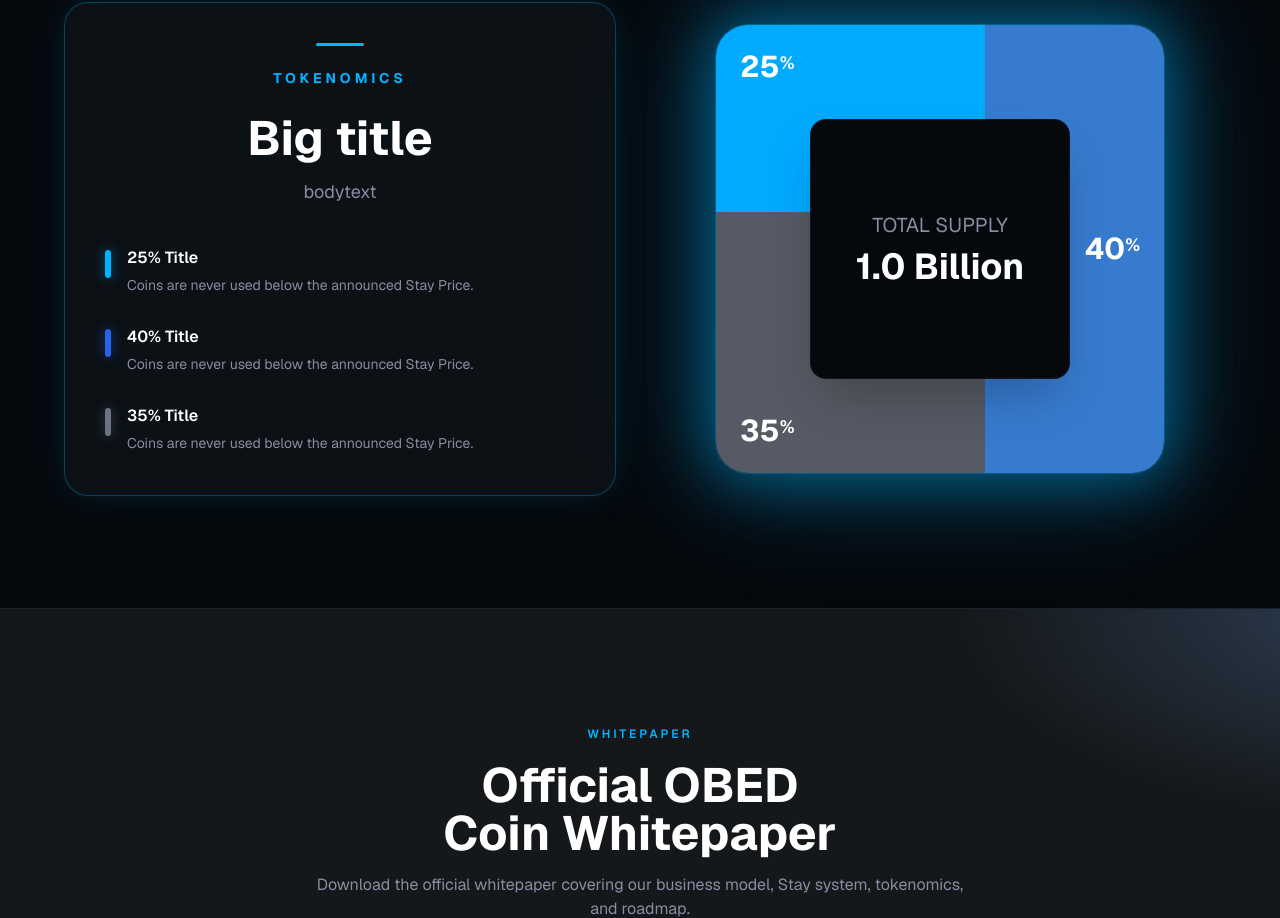
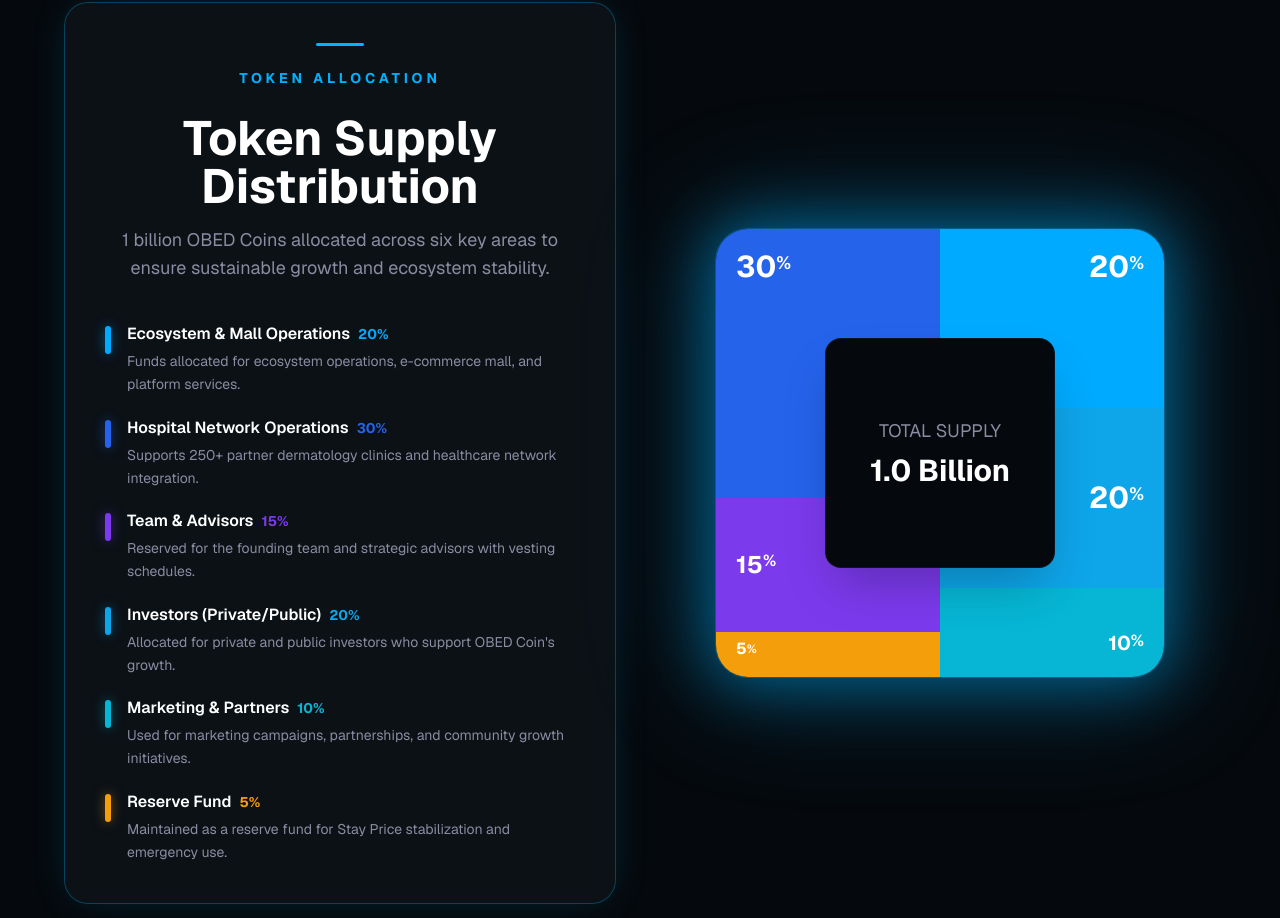
Before and after one commit to SonnyBlackVito/Obed_frontend, a Next.js app: page / in a window 1280 px wide. Shown: the part 5769-6687 px from the top of the page. Built offline with nearby package versions, Linux system fonts and the light colour scheme.

Commit message:
first commit

```diff
--- a/components/sections/token-supply.tsx
+++ b/components/sections/token-supply.tsx
@@ -4,7 +4,14 @@ import { useRef } from "react";
 import { useGsap, gsap } from "@/hooks/use-gsap";
 import { useLanguage } from "@/lib/i18n";
 
-const SLICE_COLORS = ["#00b2ff", "#2563eb", "#6b7280"];
+const SLICE_COLORS = [
+  "#00AAFF", // Ecosystem & Mall – cyan blue
+  "#2563EB", // Hospital Network – royal blue
+  "#7C3AED", // Team & Advisors – violet
+  "#0EA5E9", // Investors – sky blue
+  "#06B6D4", // Marketing & Partners – teal
+  "#F59E0B", // Reserve Fund – amber
+];
 
 export function TokenSupply() {
   const rootRef = useRef<HTMLElement | null>(null);
@@ -98,7 +105,7 @@ export function TokenSupply() {
             </p>
           </div>
 
-          <ul className="mt-10 space-y-7">
+          <ul className="mt-10 space-y-5">
             {t.tokenSupply.slices.map((s, i) => (
               <li key={s.label} className="flex items-start gap-4">
                 <span
@@ -110,8 +117,14 @@ export function TokenSupply() {
                   }}
                 />
                 <div className="flex-1">
-                  <div className="text-foreground font-semibold text-base">
-                    {s.label}
+                  <div className="text-foreground font-semibold text-base flex items-baseline gap-2">
+                    <span>{s.label}</span>
+                    <span
+                      className="text-sm font-bold"
+                      style={{ color: SLICE_COLORS[i] }}
+                    >
+                      {s.value}%
+                    </span>
                   </div>
                   <p className="mt-1 text-sm text-muted-foreground leading-relaxed">
                     {s.description}
@@ -122,7 +135,7 @@ export function TokenSupply() {
           </ul>
         </div>
 
-        {/* RIGHT: Block chart */}
+        {/* RIGHT: Block chart — 6-block mosaic */}
         <div className="relative flex items-center justify-center">
           <div
             data-supply="chart"
@@ -132,47 +145,98 @@ export function TokenSupply() {
                 "0 0 0 1px rgba(0,178,255,0.25), 0 0 60px 8px rgba(0,178,255,0.45), 0 0 120px 20px rgba(0,178,255,0.2)",
             }}
             role="img"
-            aria-label="OBED Coin total supply distribution: 25%, 40%, 35%"
+            aria-label="OBED Coin token allocation: 20%, 30%, 15%, 20%, 10%, 5%"
           >
             <div className="flex w-full h-full">
-              {/* Left column: 60% width (25 + 35) */}
-              <div className="flex flex-col" style={{ width: "60%" }}>
-                {/* 25% slice (top) */}
+              {/* Left column: 50% width → Hospital 30% (top) + Team 15% + Reserve 5% (bottom) */}
+              <div className="flex flex-col" style={{ width: "50%" }}>
+                {/* Hospital Network 30% */}
                 <div
                   data-supply="slice"
-                  className="relative flex items-start justify-start p-5 md:p-6"
+                  className="relative flex items-start justify-start p-4 md:p-5"
                   style={{
-                    height: `${(25 / 60) * 100}%`,
-                    backgroundColor: "#0AF",
+                    height: "60%",
+                    backgroundColor: SLICE_COLORS[1],
                   }}
                 >
-                  <span className="text-2xl md:text-3xl font-bold text-foreground">
-                    25<span className="text-base md:text-lg align-top">%</span>
+                  <span className="text-2xl md:text-3xl font-bold text-white">
+                    30
+                    <span className="text-base md:text-lg align-top">%</span>
                   </span>
                 </div>
-                {/* 35% slice (bottom) */}
+                {/* Team & Advisors 15% */}
                 <div
                   data-supply="slice"
-                  className="relative flex items-end justify-start p-5 md:p-6"
+                  className="relative flex items-center justify-start p-4 md:p-5"
                   style={{
-                    height: `${(35 / 60) * 100}%`,
-                    backgroundColor: "#555A64",
+                    height: "30%",
+                    backgroundColor: SLICE_COLORS[2],
                   }}
                 >
-                  <span className="text-2xl md:text-3xl font-bold text-foreground">
-                    35<span className="text-base md:text-lg align-top">%</span>
+                  <span className="text-xl md:text-2xl font-bold text-white">
+                    15
+                    <span className="text-sm md:text-base align-top">%</span>
+                  </span>
+                </div>
+                {/* Reserve Fund 5% */}
+                <div
+                  data-supply="slice"
+                  className="relative flex items-end justify-start p-4 md:p-5"
+                  style={{
+                    height: "10%",
+                    backgroundColor: SLICE_COLORS[5],
+                  }}
+                >
+                  <span className="text-sm md:text-base font-bold text-white leading-none">
+                    5<span className="text-xs align-top">%</span>
                   </span>
                 </div>
               </div>
-              {/* Right column: 40% width */}
-              <div
-                data-supply="slice"
-                className="relative flex items-center justify-end p-5 md:p-6"
-                style={{ width: "40%", backgroundColor: "#377BCF" }}
-              >
-                <span className="text-2xl md:text-3xl font-bold text-foreground">
-                  40<span className="text-base md:text-lg align-top">%</span>
-                </span>
+
+              {/* Right column: 50% width → Ecosystem 20% (top) + Investors 20% (mid) + Marketing 10% (bottom) */}
+              <div className="flex flex-col" style={{ width: "50%" }}>
+                {/* Ecosystem & Mall 20% */}
+                <div
+                  data-supply="slice"
+                  className="relative flex items-start justify-end p-4 md:p-5"
+                  style={{
+                    height: "40%",
+                    backgroundColor: SLICE_COLORS[0],
+                  }}
+                >
+                  <span className="text-2xl md:text-3xl font-bold text-white">
+                    20
+                    <span className="text-base md:text-lg align-top">%</span>
+                  </span>
+                </div>
+                {/* Investors 20% */}
+                <div
+                  data-supply="slice"
+                  className="relative flex items-center justify-end p-4 md:p-5"
+                  style={{
+                    height: "40%",
+                    backgroundColor: SLICE_COLORS[3],
+                  }}
+                >
+                  <span className="text-2xl md:text-3xl font-bold text-white">
+                    20
+                    <span className="text-base md:text-lg align-top">%</span>
+                  </span>
+                </div>
+                {/* Marketing & Partners 10% */}
+                <div
+                  data-supply="slice"
+                  className="relative flex items-end justify-end p-4 md:p-5"
+                  style={{
+                    height: "20%",
+                    backgroundColor: SLICE_COLORS[4],
+                  }}
+                >
+                  <span className="text-lg md:text-xl font-bold text-white">
+                    10
+                    <span className="text-sm md:text-base align-top">%</span>
+                  </span>
+                </div>
               </div>
             </div>
 
@@ -181,11 +245,11 @@ export function TokenSupply() {
               data-supply="center"
               className="absolute inset-0 grid place-items-center pointer-events-none"
             >
-              <div className="bg-background mx-auto justify-center flex flex-col w-[140px] h-[140px] sm:w-[180px] sm:h-[180px] md:w-[220px] md:h-[220px] lg:w-[260px] lg:h-[260px] rounded-xl md:rounded-2xl px-4 py-4 sm:px-6 sm:py-5 md:px-8 md:py-7 lg:px-10 lg:py-8 text-center shadow-2xl border border-border/50">
-                <div className="text-[8px] sm:text-[10px] md:text-xs lg:text-xl font-normal text-[#8B8BA2]  whitespace-nowrap">
+              <div className="bg-background mx-auto justify-center flex flex-col w-[130px] h-[130px] sm:w-[160px] sm:h-[160px] md:w-[200px] md:h-[200px] lg:w-[230px] lg:h-[230px] rounded-xl md:rounded-2xl px-4 py-4 sm:px-5 sm:py-5 md:px-7 md:py-6 lg:px-8 lg:py-7 text-center shadow-2xl border border-border/50">
+                <div className="text-[8px] sm:text-[10px] md:text-xs lg:text-lg font-normal text-[#8B8BA2] whitespace-nowrap">
                   {t.tokenSupply.totalSupply}
                 </div>
-                <div className="mt-1 sm:mt-2 font-inter text-lg sm:text-xl md:text-3xl lg:text-4xl font-bold text-foreground whitespace-nowrap">
+                <div className="mt-1 sm:mt-2 font-inter text-lg sm:text-xl md:text-2xl lg:text-3xl font-bold text-foreground whitespace-nowrap">
                   {t.tokenSupply.totalValue}
                 </div>
               </div>
--- a/lib/i18n/translations.ts
+++ b/lib/i18n/translations.ts
@@ -170,23 +170,41 @@ export const translations = {
 
     // ── Token Supply ──
     tokenSupply: {
-      sectionLabel: "TOKENOMICS",
-      heading: "Big title",
-      description: "bodytext",
+      sectionLabel: "TOKEN ALLOCATION",
+      heading: "Token Supply Distribution",
+      description: "1 billion OBED Coins allocated across six key areas to ensure sustainable growth and ecosystem stability.",
       totalSupply: "TOTAL SUPPLY",
       totalValue: "1.0 Billion",
       slices: [
         {
-          label: "25% Title",
-          description: "Coins are never used below the announced Stay Price.",
+          label: "Ecosystem & Mall Operations",
+          value: 20,
+          description: "Funds allocated for ecosystem operations, e-commerce mall, and platform services.",
         },
         {
-          label: "40% Title",
-          description: "Coins are never used below the announced Stay Price.",
+          label: "Hospital Network Operations",
+          value: 30,
+          description: "Supports 250+ partner dermatology clinics and healthcare network integration.",
         },
         {
-          label: "35% Title",
-          description: "Coins are never used below the announced Stay Price.",
+          label: "Team & Advisors",
+          value: 15,
+          description: "Reserved for the founding team and strategic advisors with vesting schedules.",
+        },
+        {
+          label: "Investors (Private/Public)",
+          value: 20,
+          description: "Allocated for private and public investors who support OBED Coin's growth.",
+        },
+        {
+          label: "Marketing & Partners",
+          value: 10,
+          description: "Used for marketing campaigns, partnerships, and community growth initiatives.",
+        },
+        {
+          label: "Reserve Fund",
+          value: 5,
+          description: "Maintained as a reserve fund for Stay Price stabilization and emergency use.",
         },
       ],
     },
@@ -445,23 +463,41 @@ export const translations = {
 
     // ── Token Supply ──
     tokenSupply: {
-      sectionLabel: "토크노믹스",
-      heading: "큰 제목",
-      description: "본문 텍스트",
+      sectionLabel: "토큰 배분",
+      heading: "토큰 공급 분배",
+      description: "10억 OBED 코인이 지속 가능한 성장과 생태계 안정을 위해 6개 핵심 영역에 배분됩니다.",
       totalSupply: "총 공급량",
       totalValue: "10억",
       slices: [
         {
-          label: "25% 제목",
-          description: "코인은 공시된 스테이 가격 이하로 사용되지 않습니다.",
+          label: "생태계 & 몰 운영",
+          value: 20,
+          description: "생태계 운영, 전자상거래 몰, 플랫폼 서비스를 위한 자금.",
         },
         {
-          label: "40% 제목",
-          description: "코인은 공시된 스테이 가격 이하로 사용되지 않습니다.",
+          label: "병원 네트워크 운영",
+          value: 30,
+          description: "250+ 파트너 피부과 클리닉 및 의료 네트워크 통합 지원.",
         },
         {
-          label: "35% 제목",
-          description: "코인은 공시된 스테이 가격 이하로 사용되지 않습니다.",
+          label: "팀 & 어드바이저",
+          value: 15,
+          description: "베스팅 일정에 따라 창립팀 및 전략 어드바이저에게 배정.",
+        },
+        {
+          label: "투자자 (프라이빗/퍼블릭)",
+          value: 20,
+          description: "OBED 코인 성장을 지원하는 프라이빗 및 퍼블릭 투자자에게 배분.",
+        },
+        {
+          label: "마케팅 & 파트너",
+          value: 10,
+          description: "마케팅 캠페인, 파트너십, 커뮤니티 성장 이니셔티브에 사용.",
+        },
+        {
+          label: "준비금",
+          value: 5,
+          description: "스테이 가격 안정화 및 비상 운용을 위한 준비금으로 유지.",
         },
       ],
     },
```
